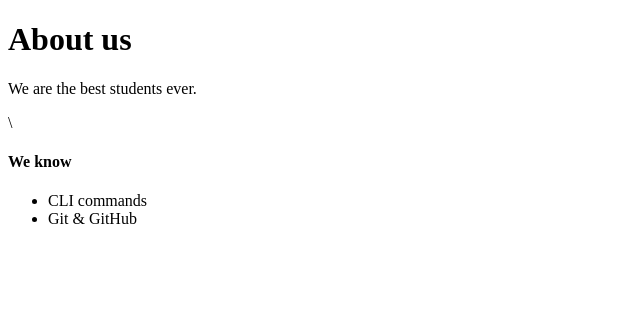
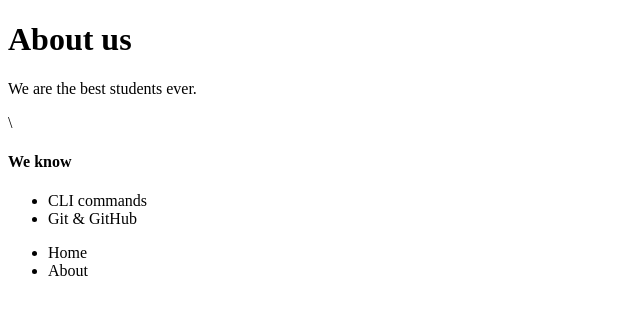
Before and after one commit to MayaNour/WednesdayLesson, a plain HTML site: page about.html in a window 1280 px wide. Shown: the whole page, without its empty margins (0-640 px from the left). Drawn offline with Linux system fonts and the light colour scheme.

Commit message:
Added footer

```diff
--- a/about.html
+++ b/about.html
@@ -13,5 +13,11 @@
            <li>CLI commands</li>
            <li>Git & GitHub</li>
        </ul>
+       <footer>
+           <ul>
+               <li>Home</li>
+               <li>About</li>
+           </ul>
+       </footer>
     </body>
 </html>
```
